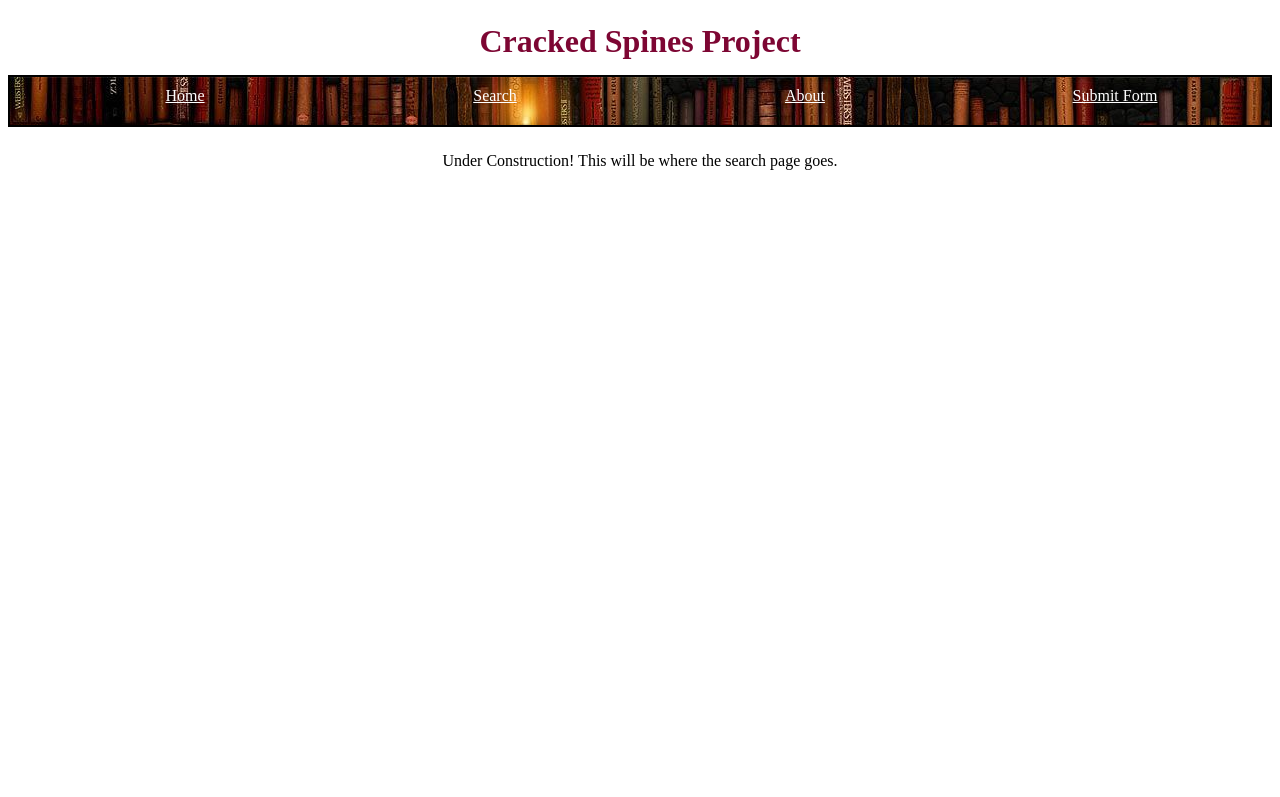
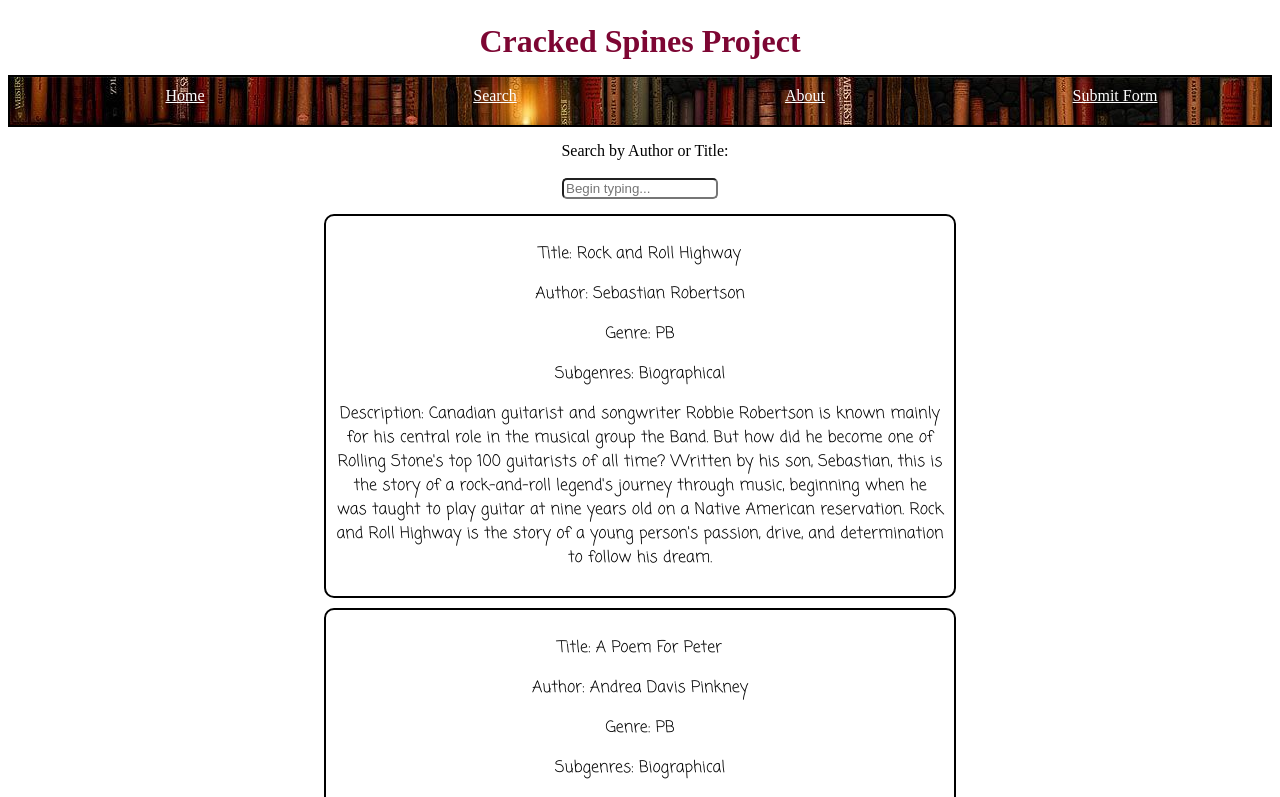
Before and after one commit to nonbinaryfrog/csprojectmvp, a Vue app: page /Search in a window 1280 px wide. Shown: the top 797 px of the page. Built offline with nearby package versions, Linux system fonts and the light colour scheme; the HTML template or start-up script is replaced by a standard one; a web font is replaced by a local one.

Commit message:
Search works on book titles

```diff
--- a/src/components/Search.vue
+++ b/src/components/Search.vue
@@ -1,20 +1,69 @@
 <template>
-    <div id="search">Under Construction! This will be where the search page goes.</div>
+    <div id="search">
+        <form>
+            <div class="text-field">
+                <label for="search">Search by Author or Title:</label>
+                <input
+                    type="text"
+                    v-model="search"
+                    placeholder="Begin typing..." />
+            </div>
+            <!-- <button>Submit</button> -->
+        </form>
+
+    <BookCardView :books="filterList" />
+    </div>
 </template>
 
 <script>
+import BookCardView from "./views/BookCardView";
+
 export default {
     name: "Search",
-    props: {
-        // Add props here
-    }
+    props: ["books"],
+    components: {
+        BookCardView,
+    },
+
+    data() {
+        return {
+        // initialize filteredBooks as the full set of books.
+        filteredBooks: this.books,
+        search: "",
+        };
+    },
+
+    computed: {
+        filterList() {
+            if(this.search !== "") {
+                return this.filteredBooks.filter((book) => {
+                    return book.title.toLowerCase().match(this.search.toLowerCase());
+                });
+            }
+            return this.filteredBooks
+        }
+    },
 }
 </script>
 
 <style>
 #search {
-    margin: auto;
+    margin: 0 auto;
+    width: 50%;
     text-align: center;
-    margin-top: 25px;
+    /* margin-top: 25px; */
+}
+
+.btn {
+  display: grid;
+  margin: 20px;
+  font-family: 'Coming Soon', cursive;
+}
+
+#everything-btn {
+  width: 150px;
+  display: block;
+  margin-left: auto;
+  margin-right: auto;
 }
 </style>
--- a/src/components/views/AdultGenres.vue
+++ b/src/components/views/AdultGenres.vue
@@ -12,9 +12,11 @@
     <button @click="getHorror" class="btn" id="horror">Horror</button>
     </div>
     </div>
-    <book-card-view :books="filteredBooks" />
+
+    <BookCardView :books="filteredBooks" />
     <!-- error page -->
-    <router-view></router-view>
+    <!-- this router view seems to be unneeded -->
+    <!-- <router-view></router-view> -->
   </div>
 </template>
 
@@ -68,6 +70,7 @@ export default {
     },
 
     getEverything() {
+      console.log(this.books[0].title)
       this.filteredBooks = this.books;
     },
   }
--- a/src/router/router.js
+++ b/src/router/router.js
@@ -15,6 +15,7 @@ let pbBooks = BookData.filter((book) => book.genre === "PB");
 let mgBooks = BookData.filter((book) => book.genre === "MG");
 let yaBooks = BookData.filter((book) => book.genre === "YA");
 let adultBooks = BookData.filter((book) => book.genre === "A");
+let allBooks = BookData;
 
 const routes = [
   // nested routes for genres in home
@@ -48,7 +49,7 @@ const routes = [
       },
     ],
   },
-  { path: "/Search", component: Search },
+  { path: "/Search", component: Search, props: { books: allBooks } },
   { path: "/About", component: About },
   { path: "/Submit", component: SubmitForm },
 ];
```
